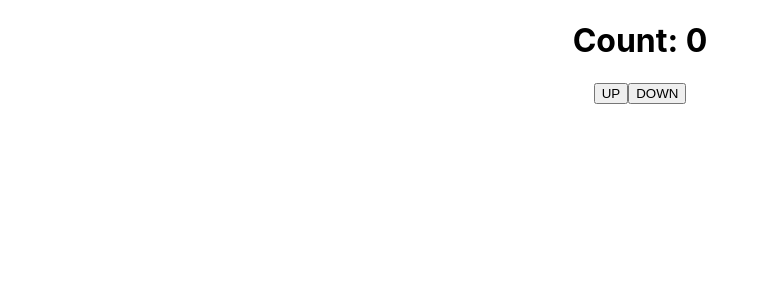
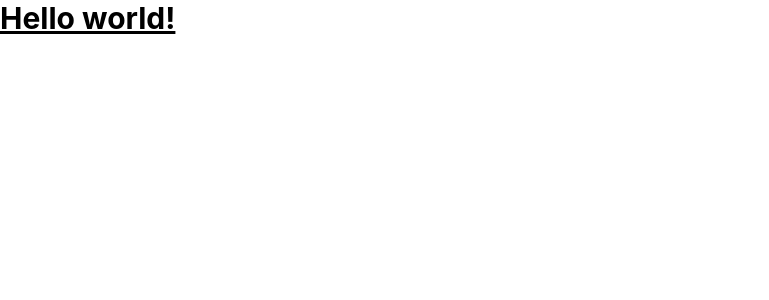
Before and after one commit to aujourdui/burger-delivery, a React (Create React App) app: page / in a window 1280 px wide. Shown: the top 300 px of the page, without its empty margins (0-769 px from the left). Built offline with nearby package versions, Linux system fonts and the light colour scheme.

Commit message:
add tailwind css

```diff
--- a/package.json
+++ b/package.json
@@ -41,5 +41,10 @@
       "last 1 firefox version",
       "last 1 safari version"
     ]
+  },
+  "devDependencies": {
+    "autoprefixer": "^10.4.2",
+    "postcss": "^8.4.6",
+    "tailwindcss": "^3.0.19"
   }
 }
--- a/src/App.css
+++ /dev/null
@@ -1,38 +0,0 @@
-.App {
-  text-align: center;
-}
-
-.App-logo {
-  height: 40vmin;
-  pointer-events: none;
-}
-
-@media (prefers-reduced-motion: no-preference) {
-  .App-logo {
-    animation: App-logo-spin infinite 20s linear;
-  }
-}
-
-.App-header {
-  background-color: #282c34;
-  min-height: 100vh;
-  display: flex;
-  flex-direction: column;
-  align-items: center;
-  justify-content: center;
-  font-size: calc(10px + 2vmin);
-  color: white;
-}
-
-.App-link {
-  color: #61dafb;
-}
-
-@keyframes App-logo-spin {
-  from {
-    transform: rotate(0deg);
-  }
-  to {
-    transform: rotate(360deg);
-  }
-}
--- a/src/App.tsx
+++ b/src/App.tsx
@@ -1,17 +1,19 @@
-import "./App.css";
 import { FC } from "react";
-import { useSelector } from "./redux/store";
-import { useDispatch } from "react-redux";
-import { additional, subtraction } from "./redux/counterSlice";
+// import { useSelector } from "./redux/store";
+// import { useDispatch } from "react-redux";
+// import { additional, subtraction } from "./redux/counterSlice";
 
 const App: FC = () => {
-  const count = useSelector((state: any) => state.counter.count);
-  const dispatch = useDispatch();
+  // const count = useSelector((state: any) => state.counter.count);
+  // const dispatch = useDispatch();
   return (
     <div className="App">
-      <h1>Count: {count}</h1>
+      <div className="text-3xl font-bold underline">
+        <h1>Hello world!</h1>
+        {/* <h1>Count: {count}</h1>
       <button onClick={() => dispatch(additional(1))}>UP</button>
-      <button onClick={() => dispatch(subtraction(1))}>DOWN</button>
+      <button onClick={() => dispatch(subtraction(1))}>DOWN</button> */}
+      </div>
     </div>
   );
 };
--- /dev/null
+++ b/tailwind.config.js
@@ -0,0 +1,7 @@
+module.exports = {
+  content: ["./src/**/*.{js,jsx,ts,tsx}"],
+  theme: {
+    extend: {},
+  },
+  plugins: [],
+};
```
Also changed, not shown: src/index.css (+7 -3 lines), 1 other file (tests, documents, lock files or other folders).
